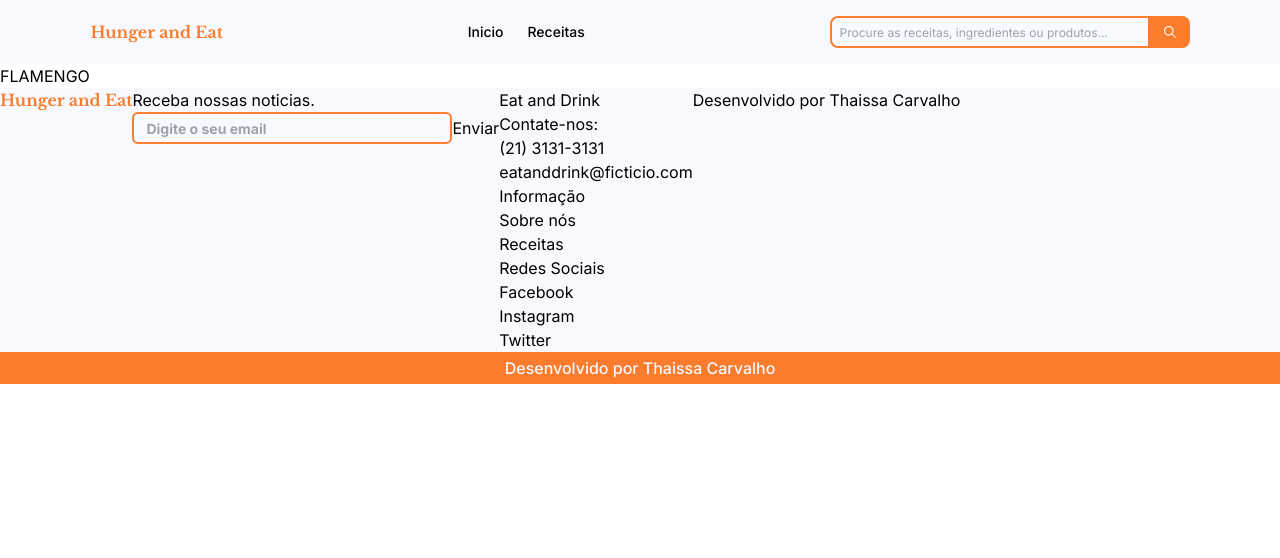
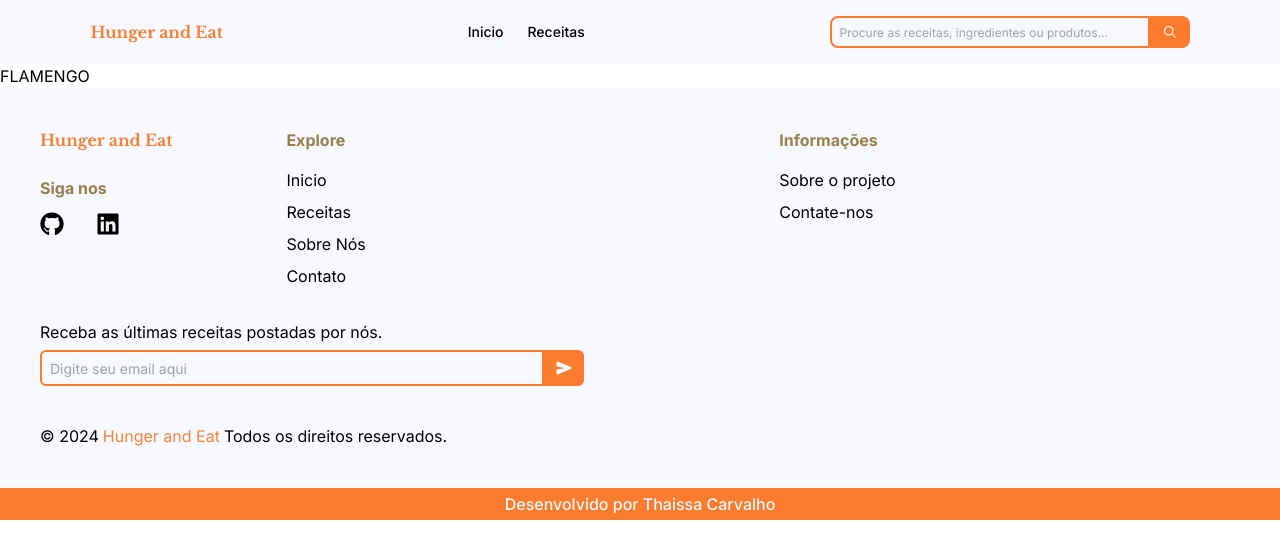
Before and after one commit to thaissacarvalho/hungerAndEat, a Next.js app: page / in a window 1280 px wide. Shown: the top 558 px of the page. Built offline with nearby package versions, Linux system fonts and the light colour scheme.

Commit message:
first step concluded

```diff
--- a/src/app/Components/Layout/Footer/Footer.tsx
+++ b/src/app/Components/Layout/Footer/Footer.tsx
@@ -1,53 +1,83 @@
 import Logo from "../../Logo/Logo"
+import { IoSend } from "react-icons/io5";
+import { FaGithub, FaLinkedin } from "react-icons/fa6";
 
 export default function Footer() {
 
-    const inputNewslatter = "bg-transparent border-solid border-2 border-brightOrange rounded-md w-40 h-8 indent-3 text-sm font-bold hover:border-gray-500 focus:outline-none focus:border-blue-500 md:w-52 lg:w-80"
+    const inputNewslatter = "w-9/12 h-9 bg-transparent border-solid border-2 border-brightOrange rounded-l-md indent-2 text-sm focus:border-burntSienna focus:outline-none"
+    const buttonNewslatter = "w-10 h-9 bg-brightOrange flex flex-row justify-center items-center rounded-r-md hover:bg-burntSienna"
+    const titleFooter = "font-bold text-oliveBrown text-sm md:text-base"
+    const socialMediaIcons = "hover:text-brightOrange text-2xl"
 
     return (
-        <footer className="bg-ghostWhite flex">
-            <Logo/>
-
-            <div>
-                <p>Receba nossas noticias.</p>
-
-                <form action="">
-                    <label htmlFor=""></label>
-                    <input type="email" name="" id="" placeholder="Digite o seu email" className={inputNewslatter}/>
-                    <button>Enviar</button>
-                </form>
-            </div>
-
-            <div>
-                <div>
-                    <h2>Eat and Drink</h2>
-                    <ul>
-                        <p>Contate-nos:</p>
-                        <li>(21) 3131-3131</li>
-                        <li>eatanddrink@ficticio.com</li>
+        <footer className="bg-ghostWhite p-10">
+            <div className="grid md:grid-cols-2 lg:grid-cols-5 md:gap-14 lg:gap-8">
+                <div className="flex flex-col gap-6">
+                    <a href="#inicio">
+                        <Logo />
+                    </a>
+                    <ul className="flex flex-col gap-3">
+                        <p className={titleFooter}>Siga nos</p>
+                        <div className="flex gap-8">
+                            <li>
+                                <a href="">
+                                    <FaGithub className={socialMediaIcons}/>
+                                </a>
+                            </li>
+                            <li>
+                                <a href="">
+                                    <FaLinkedin className={socialMediaIcons}/>
+                                </a>
+                            </li>
+                        </div>
                     </ul>
                 </div>
-
-                <div>
-                    <p>Informação</p>
-                    <ul>
-                        <li>Sobre nós</li>
-                        <li>Receitas</li>
+                <div className="lg:col-span-2 flex gap-4 flex-col">
+                    <h3 className={titleFooter}>Explore</h3>
+                    <ul className="flex flex-col gap-2">
+                        <li>
+                            <a href="" className="hover:text-brightOrange hover:font-bold text-base">Inicio</a>
+                        </li>
+                        <li>
+                            <a href="" className="hover:text-brightOrange hover:font-bold text-base">Receitas</a>
+                        </li>
+                        <li>
+                            <a href="" className="hover:text-brightOrange hover:font-bold text-base">Sobre Nós</a>
+                        </li>
+                        <li>
+                            <a href="" className="hover:text-brightOrange hover:font-bold text-base">Contato</a>
+                        </li>
                     </ul>
                 </div>
-
-
-              <div>
-                <p>Redes Sociais</p>
-                <ul>
-                    <li>Facebook</li>
-                    <li>Instagram</li>
-                    <li>Twitter</li>
-                </ul>
-              </div>
+                <div className="lg:col-span-2 flex gap-4 flex-col">
+                    <h3 className={titleFooter}>Informações</h3>
+                    <ul className="flex flex-col gap-2">
+                        <li>
+                            <a href="" className="hover:text-brightOrange hover:font-bold text-base">Sobre o projeto</a>
+                        </li>
+                        <li>
+                            <a href="" className="hover:text-brightOrange hover:font-bold text-base">Contate-nos</a>
+                        </li>
+                    </ul>
+                </div>
+                <div className="lg:col-span-3 max-w-2xl">
+                    <p className="text-base">Receba as últimas receitas postadas por nós.</p>
+                    <form className="flex items-center h-12 rounded overflow-hidden">
+                        <input type="email" placeholder="Digite seu email aqui"
+                            className={inputNewslatter} />
+                        <button type="button"
+                            className={buttonNewslatter}>
+                            <IoSend className="text-ghostWhite" />
+                        </button>
+                    </form>
+                </div>
             </div>
-
-            <div>Desenvolvido por Thaissa Carvalho</div>
+            <div className="mt-8">
+                <p className='text-base'>© 2024
+                    <a href="#" target='_blank' className="text-lightOrange hover:underline mx-1">Hunger and Eat</a>
+                    Todos os direitos reservados.
+                </p>
+            </div>
         </footer>
     )
 }
```
